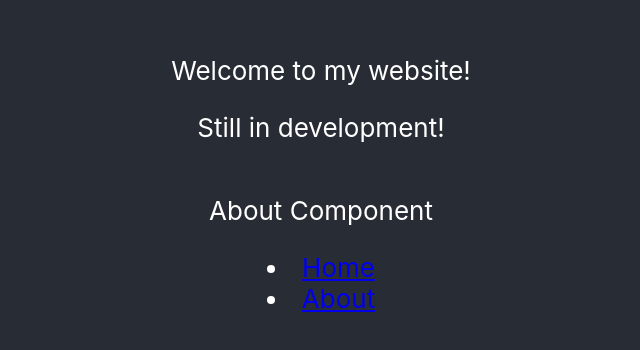
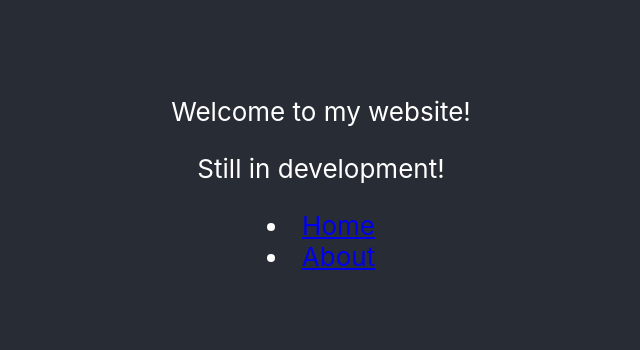
Before and after one commit to priyanshumahey/priyanshumahey.github.io, a React (Create React App) app in the folder website/: page /#/ in a window 1280 px wide. Shown: the part 216-566 px from the top of the page, without its empty margins (319-959 px from the left). Built offline with nearby package versions, Linux system fonts and the light colour scheme.

Commit message:
Update App.js

```diff
--- a/website/src/App.js
+++ b/website/src/App.js
@@ -10,7 +10,6 @@ function Homepage() {
           Still in development!
         </p>
         <div>
-          <p>About Component</p>
           <li>
             <Link to="/">Home</Link>
           </li>
```
